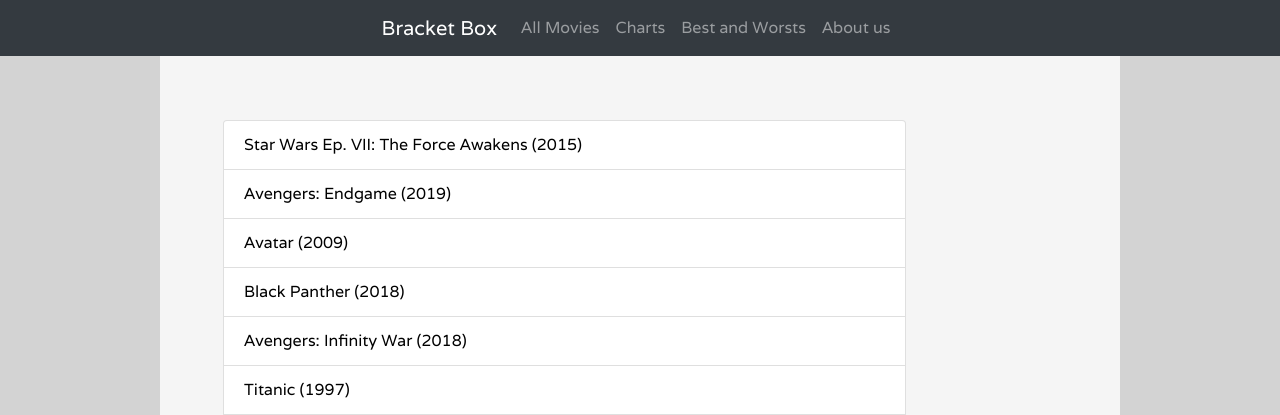
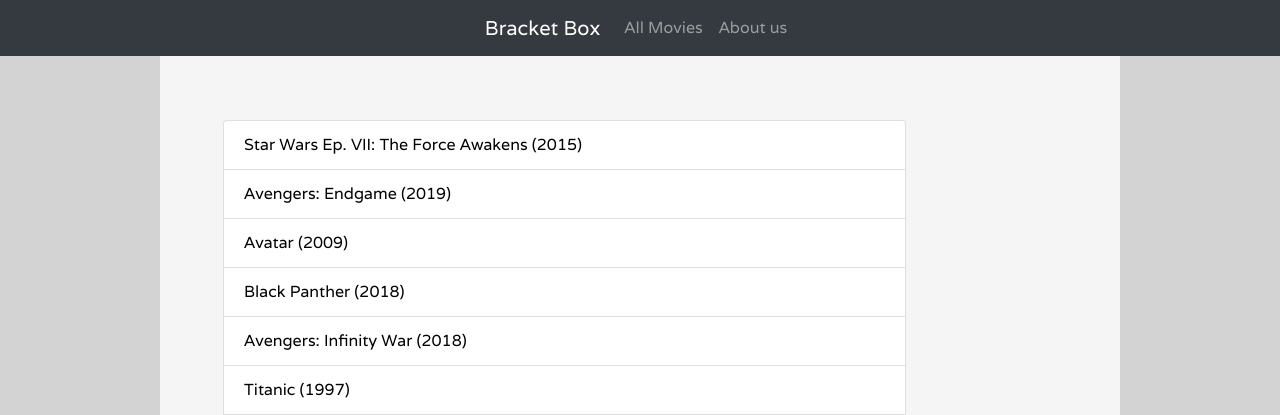
Before and after one commit to armaandave/BracketBox, a Flask app: page /movie_list in a window 1280 px wide. Shown: the top 415 px of the page. Run offline with Flask 2, Linux system fonts and the light colour scheme; some libraries are stand-ins or nearby versions.

Commit message:
heroku push

```diff
--- a/app/templates/index.html
+++ b/app/templates/index.html
@@ -36,12 +36,6 @@
     <ul class="navbar-nav">
       <li class="nav-item">
         <a class="nav-link" href="/movie_list"> All Movies</a>
-      </li>
-      <li class="nav-item">
-        <a class="nav-link" href="#">Charts</a>
-      </li>
-      <li class="nav-item">
-        <a class="nav-link" href="#">Best and Worsts</a>
       </li>
       <li class="nav-item">
         <a class="nav-link" href="#">About us</a>
--- a/app/templates/movie_list.html
+++ b/app/templates/movie_list.html
@@ -1,24 +1,21 @@
 <!DOCTYPE html>
 <html lang="en">
+
 <head>
 
   <title>All Movies</title>
   <meta charset="utf-8">
   <meta name="viewport" content="width=device-width, initial-scale=1">
-    <link rel="stylesheet"
-      href="https://maxcdn.bootstrapcdn.com/bootstrap/4.3.1/css/bootstrap.min.css">
-    <script
-      src="https://ajax.googleapis.com/ajax/libs/jquery/3.4.1/jquery.min.js"></script>
-    <script
-      src="https://cdnjs.cloudflare.com/ajax/libs/popper.js/1.14.7/umd/popper.min.js"></script>
-    <script
-      src="https://maxcdn.bootstrapcdn.com/bootstrap/4.3.1/js/bootstrap.min.js"></script>
-    <link href="https://fonts.googleapis.com/css?family=Varela"
-      rel="stylesheet">
+  <link rel="stylesheet" href="https://maxcdn.bootstrapcdn.com/bootstrap/4.3.1/css/bootstrap.min.css">
+  <script src="https://ajax.googleapis.com/ajax/libs/jquery/3.4.1/jquery.min.js"></script>
+  <script src="https://cdnjs.cloudflare.com/ajax/libs/popper.js/1.14.7/umd/popper.min.js"></script>
+  <script src="https://maxcdn.bootstrapcdn.com/bootstrap/4.3.1/js/bootstrap.min.js"></script>
+  <link href="https://fonts.googleapis.com/css?family=Varela" rel="stylesheet">
   <link rel="stylesheet" type="text/css" href="{{ url_for('static',
       filename='css/style.css') }}">
 
 </head>
+
 <body>
   <nav class="navbar navbar-expand-sm bg-dark navbar-dark d-flex
       justify-content-center">
@@ -29,12 +26,6 @@
     <ul class="navbar-nav">
       <li class="nav-item">
         <a class="nav-link" href="{{ url_for('movie_list') }}"> All Movies</a>
-        </li>
-        <li class="nav-item">
-          <a class="nav-link" href="#">Charts</a>
-        </li>
-        <li class="nav-item">
-          <a class="nav-link" href="#">Best and Worsts</a>
       </li>
       <li class="nav-item">
         <a class="nav-link" href="about_us">About us</a>
@@ -56,4 +47,5 @@
 
   </div>
 </body>
+
 </html>
--- a/app/templates/movie_page.html
+++ b/app/templates/movie_page.html
@@ -26,12 +26,6 @@
     <ul class="navbar-nav">
       <li class="nav-item">
         <a class="nav-link" href="/movie_list"> All Movies</a>
-      </li>
-      <li class="nav-item">
-        <a class="nav-link" href="#">Charts</a>
-      </li>
-      <li class="nav-item">
-        <a class="nav-link" href="#">Best and Worsts</a>
       </li>
       <li class="nav-item">
         <a class="nav-link" href="#">About us</a>
```
Lines whose indentation alone changed are shown as unchanged.
